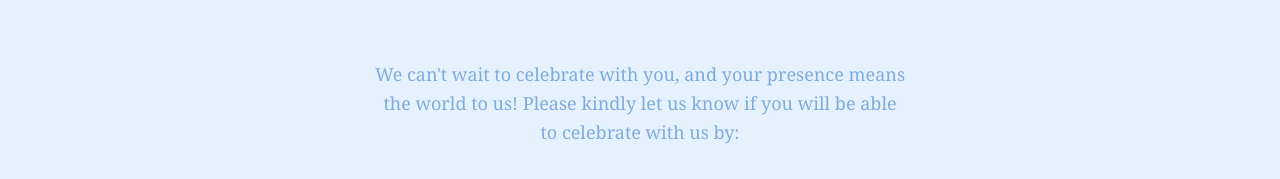
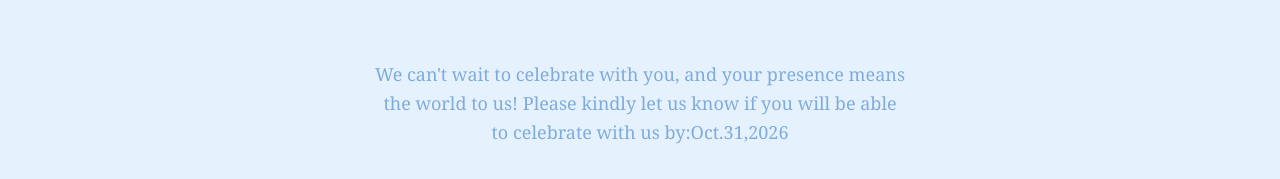
Before and after one commit to buil18/wedding-site, a website: page site/rsvp/index.html in a window 1280 px wide. Shown: the part 278-457 px from the top of the page. Drawn offline with Linux system fonts and the light colour scheme.

Commit message:
Add RSVP date to invitation message
Updated RSVP message to include a specific date for responses.

```diff
--- a/site/rsvp/index.html
+++ b/site/rsvp/index.html
@@ -20,7 +20,7 @@
   <!-- 1. Lời mời trả lời + biểu mẫu -->
   <section class="sec rsvp-sec" data-noreflow style="--sh:1540;--bgc:var(--blue-soft)">
     <p class="el t t-script nowrap" style="--x:408;--y:115;--w:400;--fs:113.3;--lh:150">RSVP</p>
-    <p class="el t t-body" style="--x:343;--y:290;--w:531;--fs:18;--lh:29">We can't wait to celebrate with you, and your presence means the world to us! Please kindly let us know if you will be able to celebrate with us by:</p>
+    <p class="el t t-body" style="--x:343;--y:290;--w:531;--fs:18;--lh:29">We can't wait to celebrate with you, and your presence means the world to us! Please kindly let us know if you will be able to celebrate with us by:Oct.31,2026</p>
     <p class="el t t-num nowrap" style="--x:408;--y:401;--w:400;--fs:36;--ls:3;--lh:50">November 14, 2026</p>
 
     <form class="el rsvp-card" id="rsvp-form" style="--x:305;--y:498;--w:608" novalidate>
```
